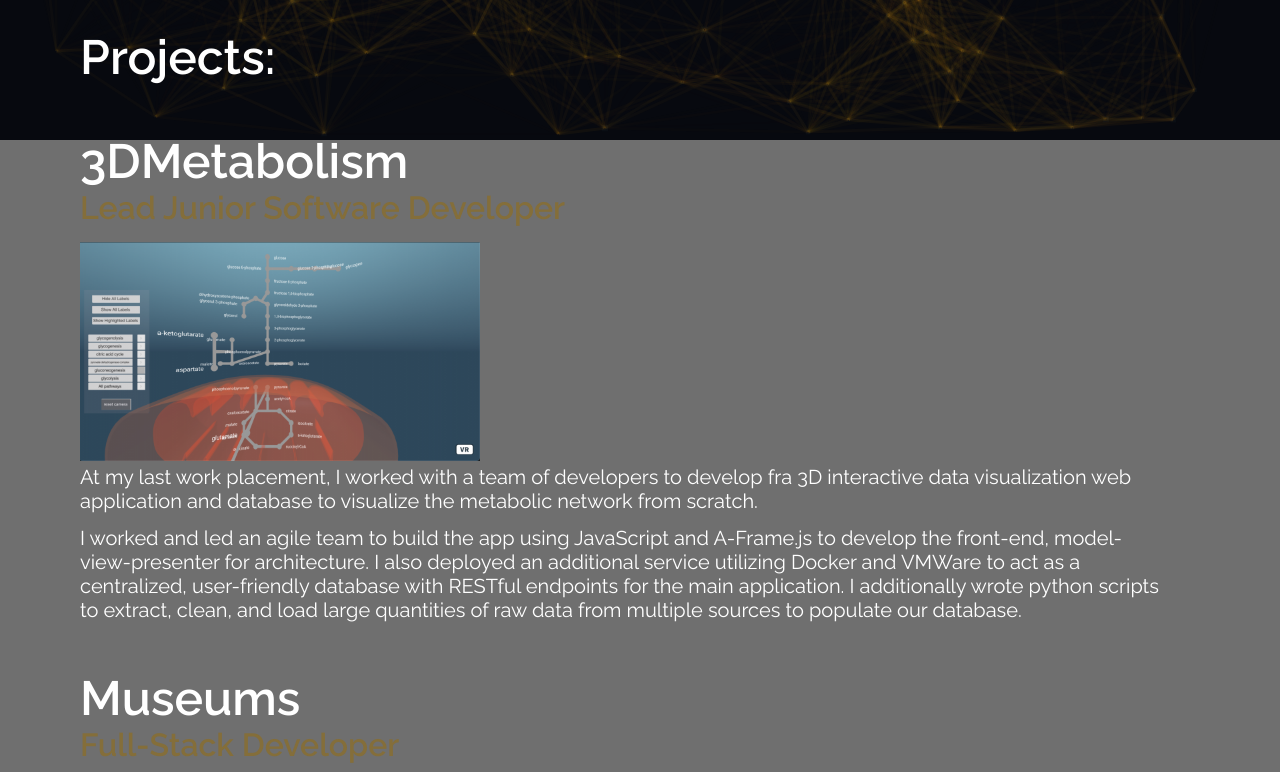
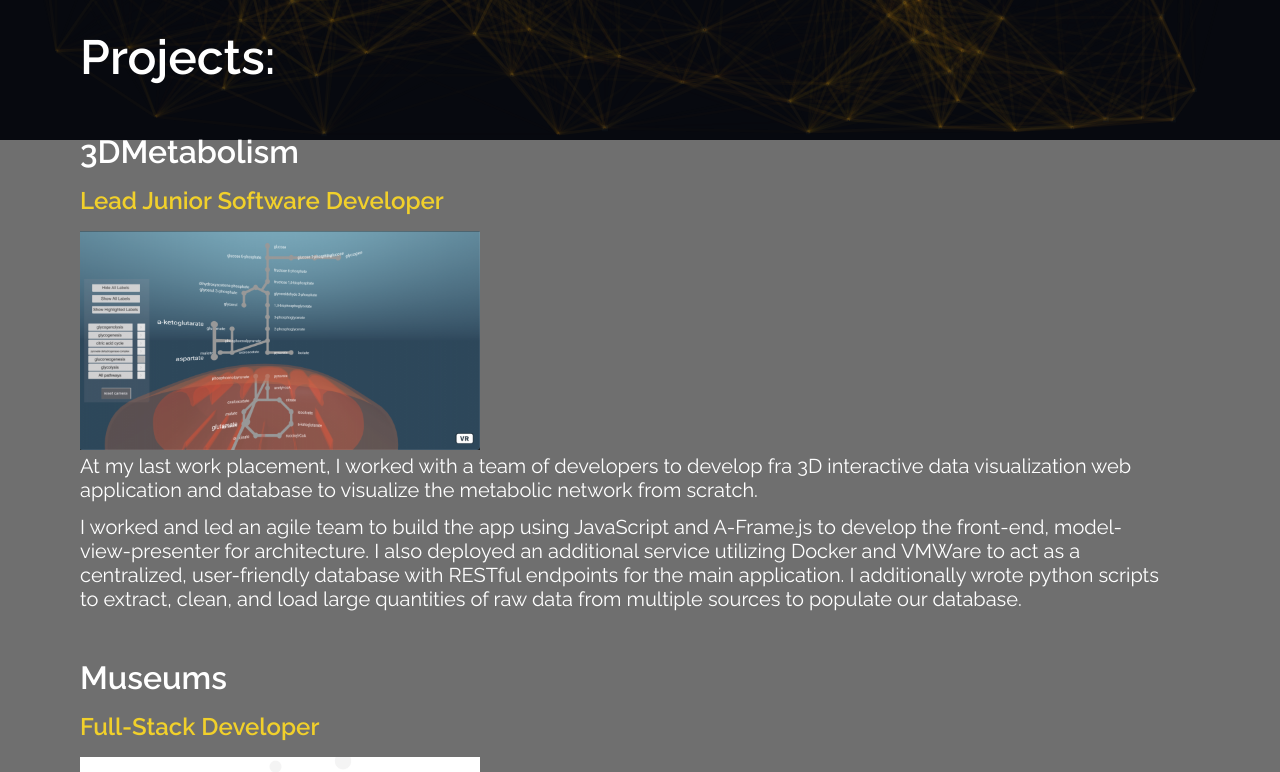
Before and after one commit to nkoda/nkoda.github.io, a React (Create React App) app: page / in a window 1280 px wide. Shown: the part 660-1432 px from the top of the page. Built offline with nearby package versions, Linux system fonts and the light colour scheme.

Commit message:
changed the format of project headings

```diff
--- a/src/components/AboutMeComponent.css
+++ b/src/components/AboutMeComponent.css
@@ -43,7 +43,17 @@
 .content h2 {
     font-size: 4vh;
     padding-bottom:1rem;
-    color: rgb(132, 110, 58);
+    color: rgb(241, 208, 43)
+}
+.content .projects h2 {
+    font-size: 4vh;
+    padding-bottom:1rem;
+    color: rgb(255, 255, 255)
+}
+.content .projects h3 {
+    font-size: 3vh;
+    padding-bottom:1rem;
+    color: rgb(241, 208, 43)
 }
 .content p {
     max-width: 1080px;
--- a/src/components/AboutMeComponent.js
+++ b/src/components/AboutMeComponent.js
@@ -64,7 +64,7 @@ const AboutMeComponent = () => {
           <FooterComponent></FooterComponent>
           </div>
 
-      <div className="Projects">
+      <div className="projects">
         <div className="section">
           <h1>Projects:</h1>
         </div>
@@ -72,8 +72,8 @@ const AboutMeComponent = () => {
           <div className="slogan-right"></div>
           <div className="slogan-left">
 
-            <h1>3DMetabolism</h1>
-            <h2>Lead Junior Software Developer</h2>
+            <h2>3DMetabolism</h2>
+            <h3>Lead Junior Software Developer</h3>
             <img src={img_3DMetabolism} class='responsive' width='400px' ></img>
             <p>
               At my last work placement, I worked with a team of developers
@@ -92,8 +92,8 @@ const AboutMeComponent = () => {
           <div className="slogan-right"></div>
           <div className="slogan-left">
 
-            <h1>Museums</h1>
-            <h2>Full-Stack Developer</h2>
+            <h2>Museums</h2>
+            <h3>Full-Stack Developer</h3>
             <img src={img_museums} class='responsive' width='400px' ></img>
             <p>
               Collaborated with a team within North America's largest 24-hour hackathon,
```
